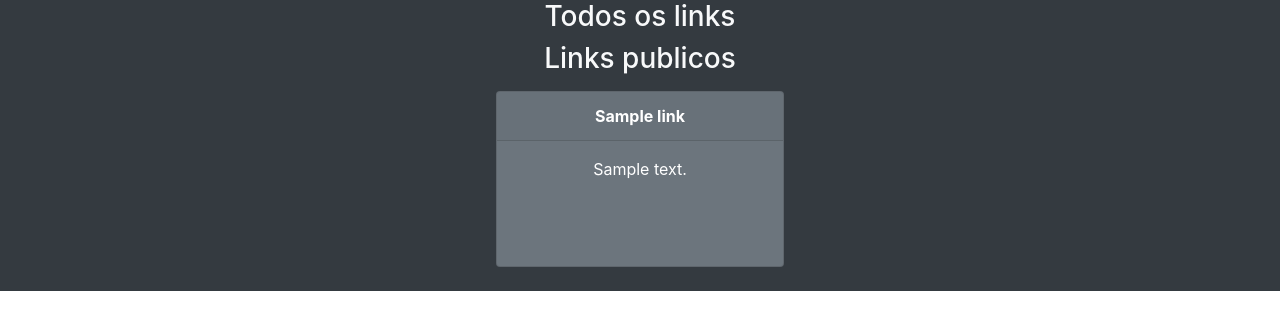
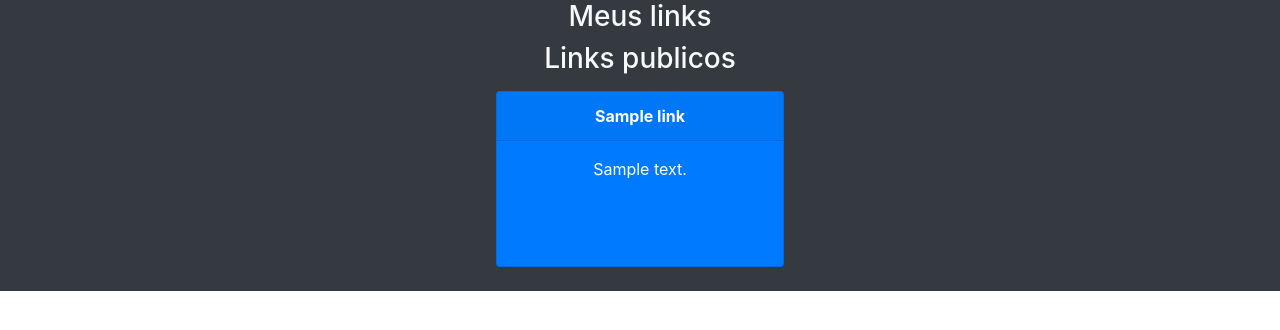
Before and after one commit to DaniloAlvesB/links_funcionais, a Flask app: template app/templates/links.html in a window 1280 px wide. Shown: the part 80-410 px from the top of the page. Run offline with Flask 2, Linux system fonts and the light colour scheme; the template is opened without the code that fills it: values that come from a table or form of the project are taken from there, others are empty; tables that the repository leaves empty hold one stand-in row (values such as "Sample post"); some libraries are stand-ins or nearby versions.

Commit message:
Correção de disposição e visual dos links

```diff
--- a/app/templates/links.html
+++ b/app/templates/links.html
@@ -53,7 +53,7 @@
 
 <div id="links_v" class="bg-dark text-light">
     <div class="d-flex justify-content-center">
-        <h3>Todos os links</h3>
+        <h3>Meus links</h3>
     </div>
 
     <div class="d-flex flex-wrap justify-content-center" style="text-decoration: none;">
@@ -96,7 +96,7 @@
 
                 <div id="buttnos" class="d-flex flex-column m-2">
                     <!-- <a href="{{ l.link }}" style="text-decoration: none; margin: 0.3rem" class="bg_c" target="_blank"> -->
-                        <div class="card text-white mb-3 text-center bg-secondary" style="max-width: 18rem; min-width: 18rem; max-height: 11rem; min-height: 11rem;">
+                        <div class="card text-white mb-3 text-center bg-primary" style="max-width: 18rem; min-width: 18rem; max-height: 11rem; min-height: 11rem;">
                             <a href="{{ l.link }}" class="a_text" target="_blank"><div class="card-header" style="font-weight: bold; text-decoration: none; color: white">{{ l.name }}</div></a>
 
                                 <div class="card-body p-2 m-2">
@@ -107,7 +107,7 @@
                                     {% endif %}
                                 </div>
                         <form class="d-flex flex-wrap justify-content-between bt_action card-header" style="margin-top: -50px;" method="post" action="submit">
-                            <a href="{{ l.link }}" id="id_user" name="id_user" class="btn btn-primary" target="_blank">Visitar</a>
+                            <a href="{{ l.link }}" id="id_user" name="id_user" class="btn btn-warning" target="_blank">Visitar</a>
                         </form>
                     </div>
                 </div>
```
